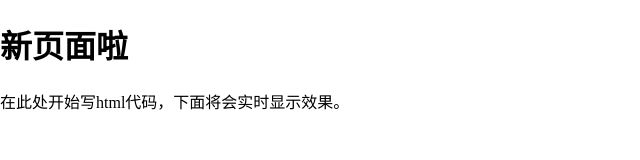
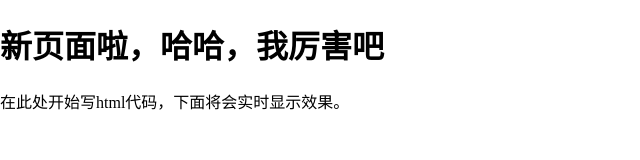
Before and after one commit to 1Rita6/RRR, a plain HTML site: page new.html in a window 1280 px wide. Shown: the whole page, without its empty margins (0-640 px from the left). Drawn offline with Linux system fonts and the light colour scheme.

Commit message:
Update new.html

```diff
--- a/new.html
+++ b/new.html
@@ -11,7 +11,7 @@
     </style>
   </head>
   <body style="margin:0">
-    <h1>新页面啦</h1>
+    <h1>新页面啦，哈哈，我厉害吧</h1>
     <p>在此处开始写html代码，下面将会实时显示效果。</p>
   </body>
 </html>
```
